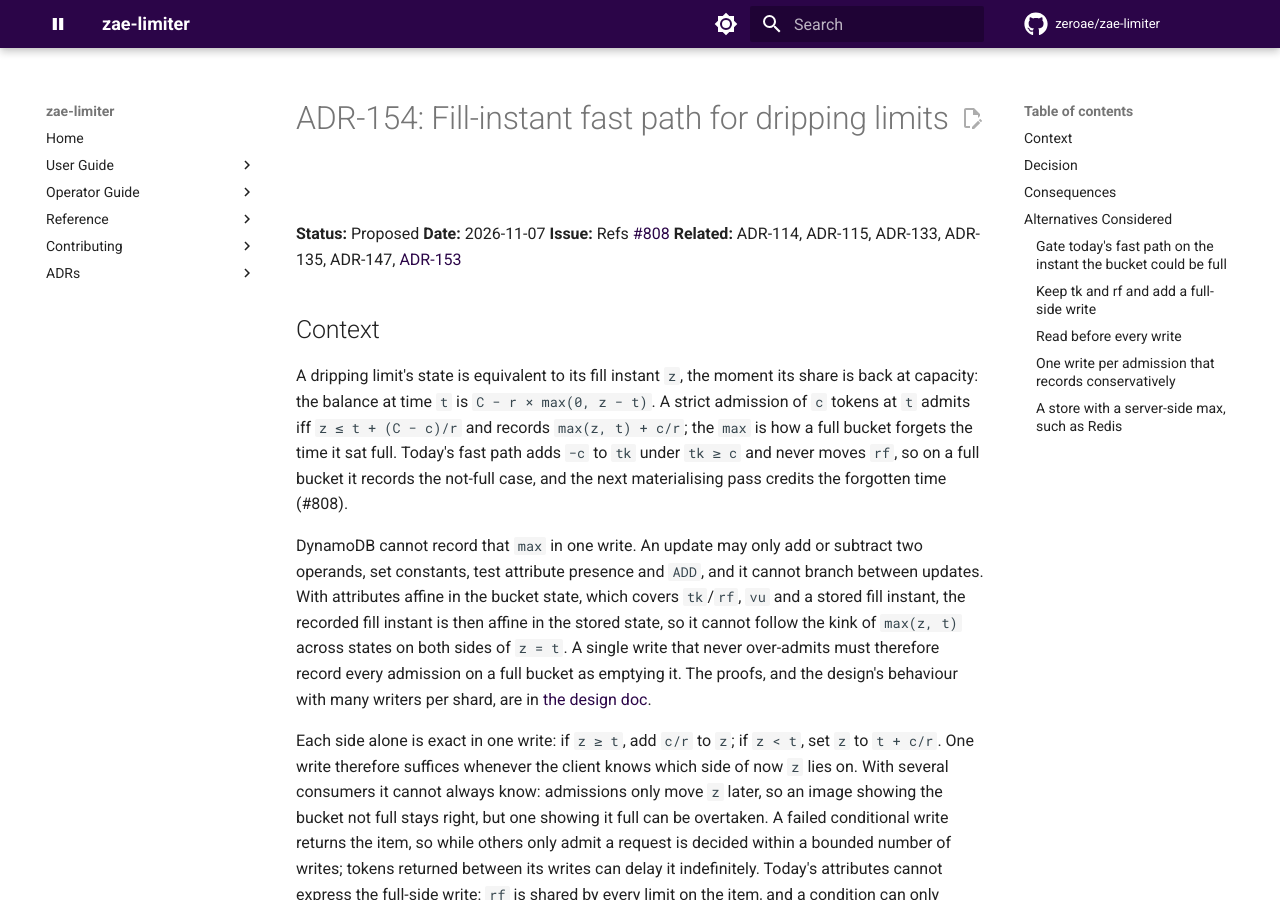
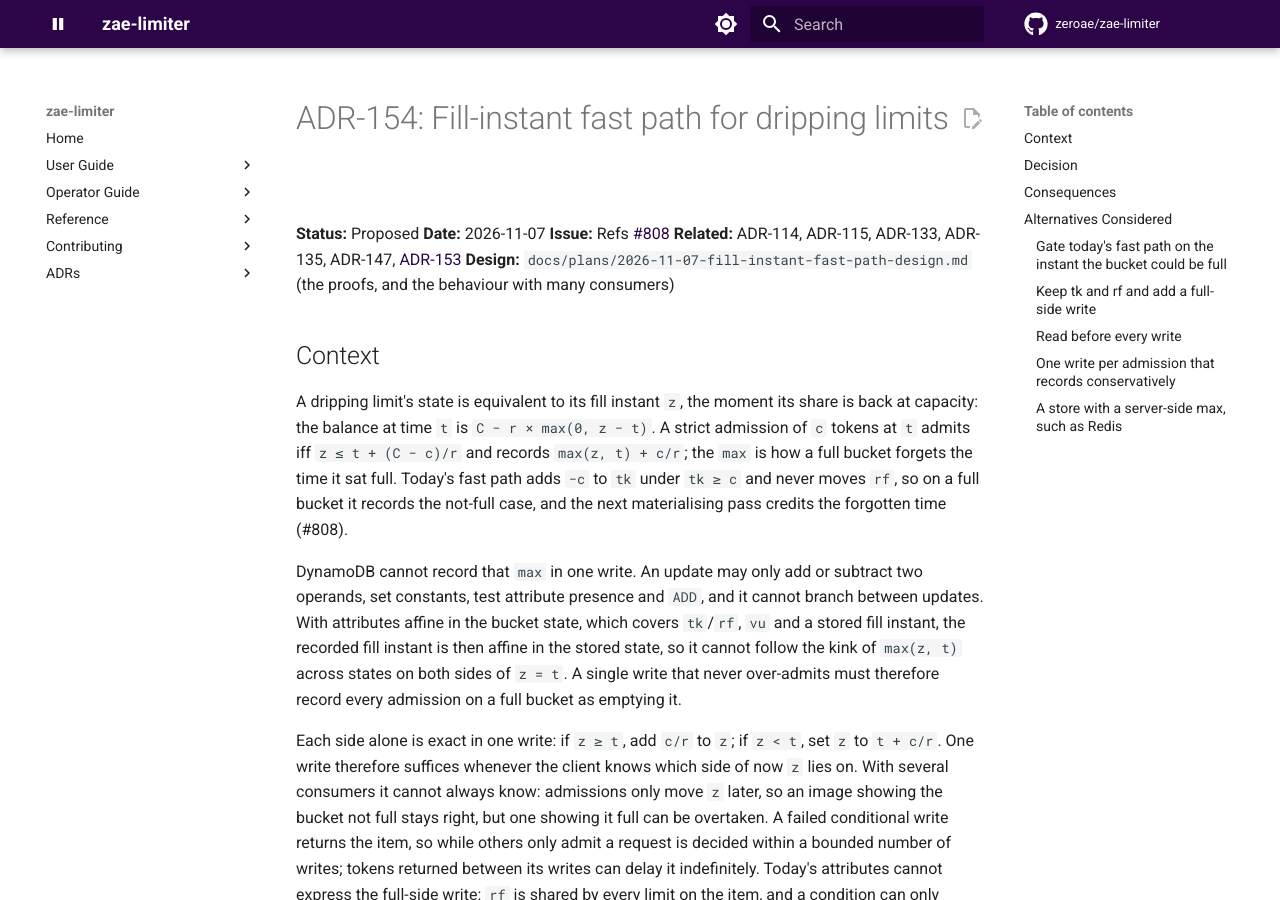
Before and after one commit to zeroae/zae-limiter, an MkDocs documentation site: the page built from docs/adr/154-fill-instant-fast-path.md, in a window 1280 px wide and 900 px high. Built offline with MkDocs 1.6.1 and Material for MkDocs 9.7.7, drawn with Linux system fonts in a browser that asks for light colours; comment, search, counter and statistics services are not loaded; the version menu is left out.

Commit message:
📝 docs(adr): name ADR-154's design doc as a path, not a site link
docs/plans is excluded from the published site, so the relative link
404'd there. ADR-148 and ADR-150 name their design docs in a Design
header line; ADR-154 now does the same.

Co-Authored-By: Claude Opus 5.5 <noreply@anthropic.com>

```diff
--- a/docs/adr/154-fill-instant-fast-path.md
+++ b/docs/adr/154-fill-instant-fast-path.md
@@ -4,6 +4,7 @@
 **Date:** 2026-11-07
 **Issue:** Refs [#808](https://github.com/zeroae/zae-limiter/issues/808)
 **Related:** ADR-114, ADR-115, ADR-133, ADR-135, ADR-147, [ADR-153](153-admission-contract-for-dripping-limits.md)
+**Design:** `docs/plans/2026-11-07-fill-instant-fast-path-design.md` (the proofs, and the behaviour with many consumers)
 
 ## Context
 
@@ -19,9 +20,7 @@ operands, set constants, test attribute presence and `ADD`, and it cannot branch
 updates. With attributes affine in the bucket state, which covers `tk`/`rf`, `vu` and a stored
 fill instant, the recorded fill instant is then affine in the stored state, so it cannot follow
 the kink of `max(z, t)` across states on both sides of `z = t`. A single write that never
-over-admits must therefore record every admission on a full bucket as emptying it. The proofs,
-and the design's behaviour with many writers per shard, are in
-[the design doc](../plans/2026-11-07-fill-instant-fast-path-design.md).
+over-admits must therefore record every admission on a full bucket as emptying it.
 
 Each side alone is exact in one write: if `z ≥ t`, add `c/r` to `z`; if `z < t`, set `z` to
 `t + c/r`. One write therefore suffices whenever the client knows which side of now `z` lies
```
